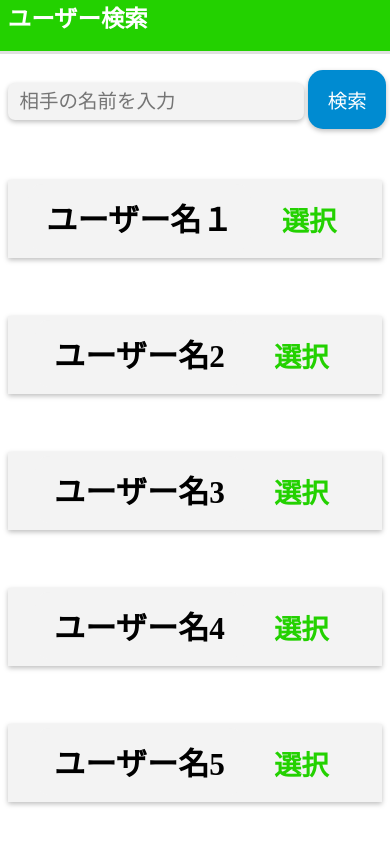
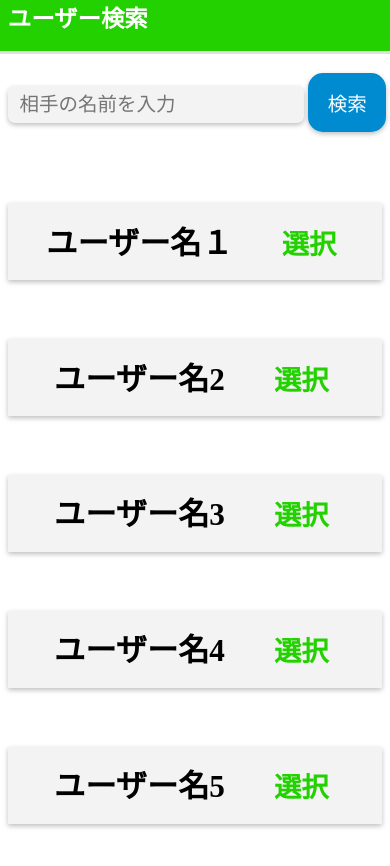
Before and after one commit to Growbal/cordova, a website: page pend/www/send_list.html in a window 390 px wide. Before the commit the page ends 844 px from the top, so only its background shows below. Drawn offline with Linux system fonts and the light colour scheme; some packages are replaced by stand-ins of ours.

Commit message:
gridの廃止

```diff
--- a/pend/www/css/send_list.css
+++ b/pend/www/css/send_list.css
@@ -1,6 +1,10 @@
 * {
     margin:0px;
     padding:0px;
+}
+
+html{
+  height: 100%;
 }
 
 body {
@@ -16,25 +20,25 @@ body {
   width:100%;
 }
 
-.container {
+/* .container {
   height: 100%;
   /* 要素に対してグリッドコンテナを指定 */
-  display: grid;
+  /* display: grid; */
   /* 行を指定 */
   /*grid-template-columns: 1fr 1fr;*/
   /* 行と列の間隔を指定 */
-  grid-template-rows:6% 14% 80%;
+  /* grid-template-rows:6% 14% 80%;
   grid-template-areas:
        "areaA"
        "areaB"
        "areaC";
-}
+} */
 
 /*ヘッダー*/
 #header{
-  grid-area: areaA;
+  /* grid-area: areaA; */
 
-  height: 100%;
+  height: 6%;
   background-color: #23d100;
   font-size: 6vw;
   font-weight: 800;
@@ -45,9 +49,9 @@ body {
 }
 
 .search {
-  grid-area: areaB;
+  /* grid-area: areaB; */
 
-  height: 100%;
+  height: 14%;
   width: 100%;
   padding-top: 5%
 }
@@ -82,9 +86,9 @@ body {
 
 /*検索結果*/
 .view{
-  grid-area: areaC;
+  /* grid-area: areaC; */
 
-  height: 100%;
+  height: 80%;
   width: 100%;
   /*margin-left: 7.5%;*/
 
--- a/pend/www/send_list.html
+++ b/pend/www/send_list.html
@@ -9,7 +9,6 @@
             <title>送金画面</title>
     </head>
     <body>
-        <div class="container">
 
             <div id="header">
                 ユーザー検索
@@ -47,7 +46,6 @@
                 </div>
             </div>
 
-        </div>
         <!-- jsへのリンク -->
         <script type="text/javascript" src="cordova.js"></script>
         <script type="text/javascript" src="js/send_list.js"></script>
```
